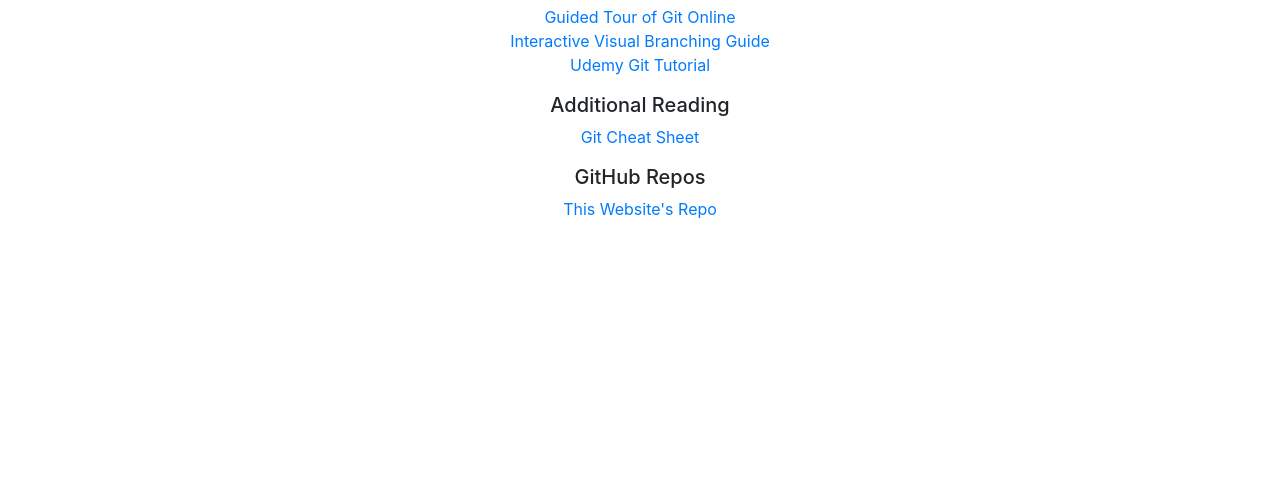
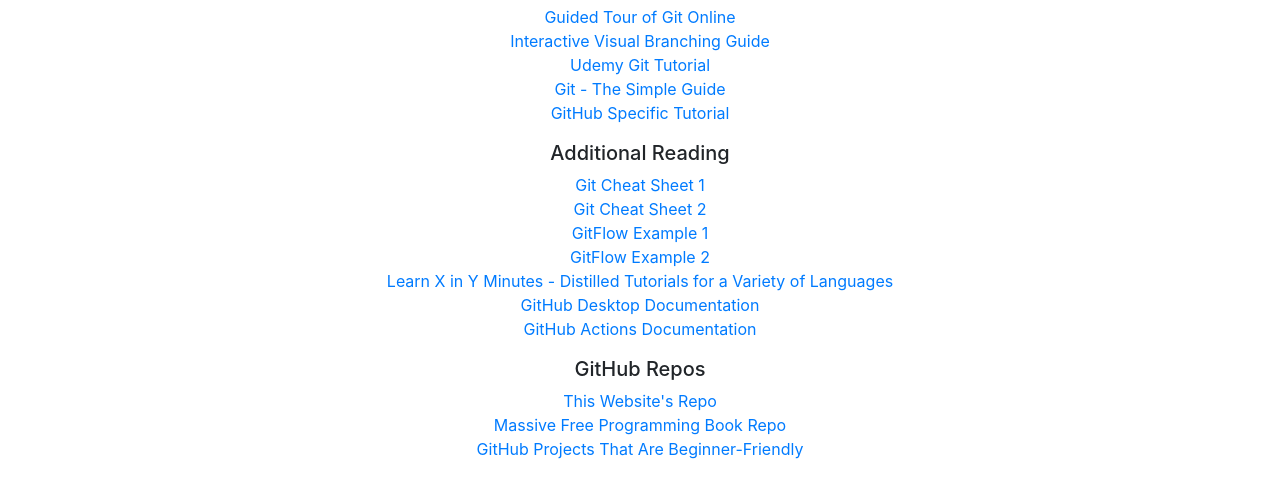
Before and after one commit to onideus/github-101-website, a website: page resources.html in a window 1280 px wide. Shown: the part 190-688 px from the top of the page. Drawn offline with Linux system fonts and the light colour scheme.

Commit message:
Adding additional steps, resources, and powerpoint

```diff
--- a/resources.html
+++ b/resources.html
@@ -48,16 +48,24 @@
                 <li><a href="http://gitimmersion.com/">Guided Tour of Git Online</a></li>
                 <li><a href="http://learngitbranching.js.org/">Interactive Visual Branching Guide</a></li>
                 <li><a href="https://blog.udemy.com/git-tutorial-a-comprehensive-guide/">Udemy Git Tutorial</a></li>
-                <li></li>
+                <li><a href="http://rogerdudler.github.io/git-guide/index.html">Git - The Simple Guide</a></li>
+                <li><a href="https://guides.github.com/activities/hello-world/">GitHub Specific Tutorial</a></li>
             </ul>
             <h5>Additional Reading</h5>
             <ul class="list-unstyled">
-                <li><a href="https://www.atlassian.com/git/tutorials/atlassian-git-cheatsheet">Git Cheat Sheet</a></li>
+                <li><a href="https://www.atlassian.com/git/tutorials/atlassian-git-cheatsheet">Git Cheat Sheet 1</a></li>
+                <li><a href="http://res.cloudinary.com/hy4kyit2a/image/upload/SF_git_cheatsheet.pdf">Git Cheat Sheet 2</a></li>
+                <li><a href="https://datasift.github.io/gitflow/IntroducingGitFlow.html">GitFlow Example 1</a></li>
+                <li><a href="https://www.atlassian.com/git/tutorials/comparing-workflows/gitflow-workflow">GitFlow Example 2</a></li>
+                <li><a href="https://learnxinyminutes.com/">Learn X in Y Minutes - Distilled Tutorials for a Variety of Languages</a></li>
+                <li><a href="https://help.github.com/en/desktop">GitHub Desktop Documentation</a></li>
+                <li><a href="https://help.github.com/en/actions">GitHub Actions Documentation</a></li>
             </ul>
             <h5>GitHub Repos</h5>
             <ul class="list-unstyled">
                 <li><a href="https://github.com/onideus/github-101-website">This Website's Repo</a></li>
-                <li></li>
+                <li><a href="https://github.com/EbookFoundation/free-programming-books">Massive Free Programming Book Repo</a></li>
+                <li><a href="https://github.com/MunGell/awesome-for-beginners">GitHub Projects That Are Beginner-Friendly</a></li>
             </ul>
         </div>
     </div>
```
Also changed, not shown: index.html (+9 -1 lines), 1 other file.
